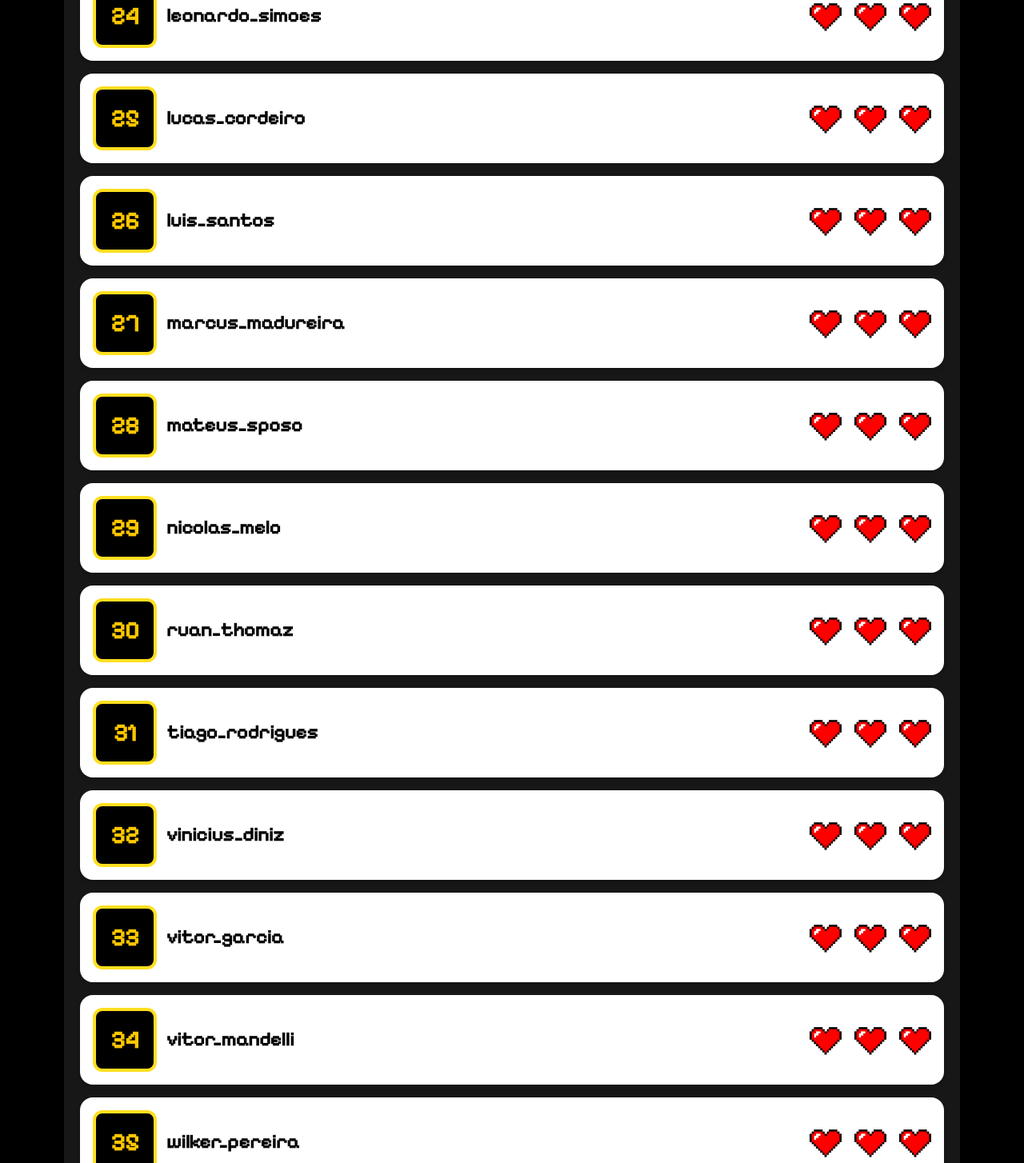
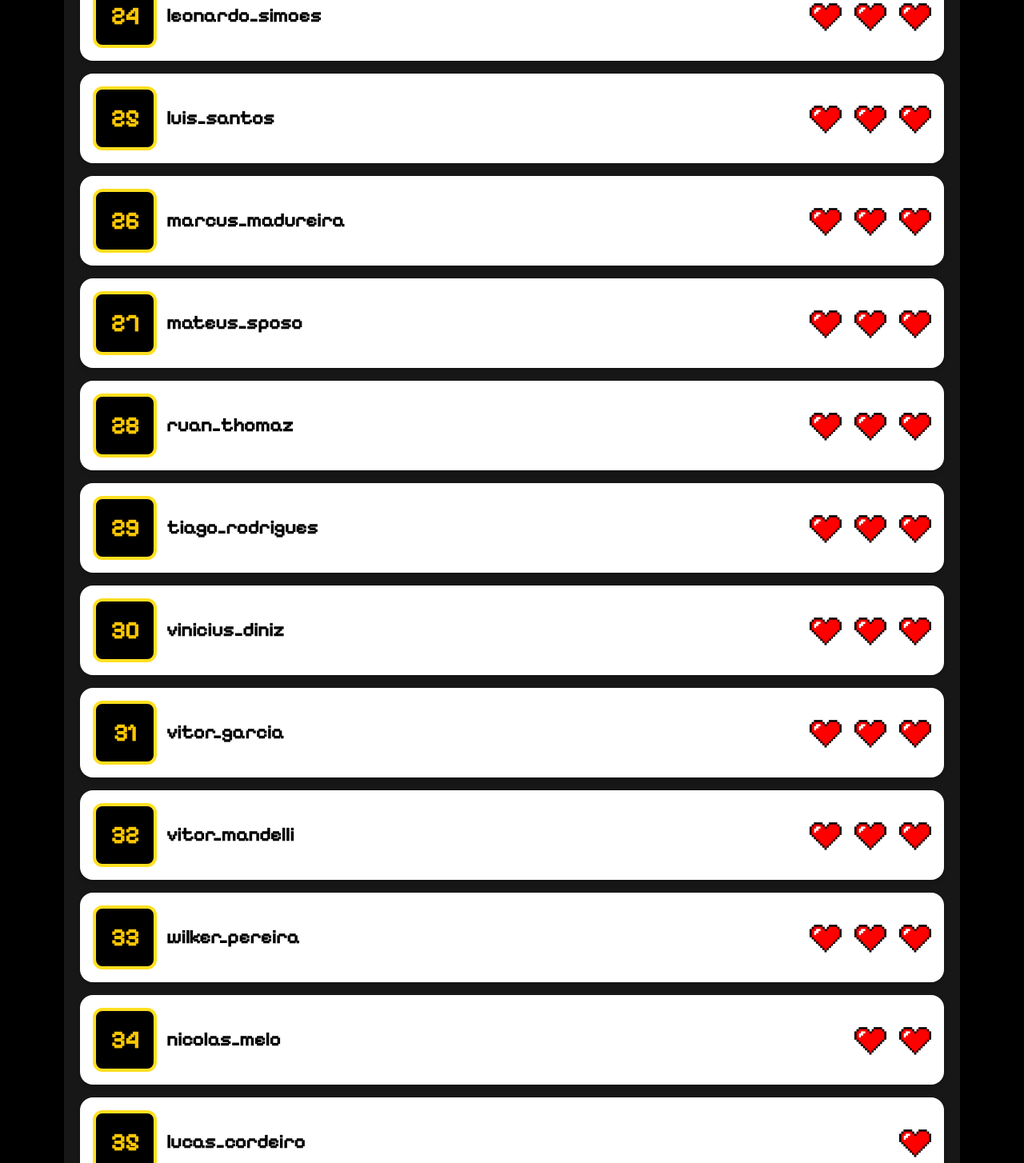
Before and after one commit to Mega-Jr-Git/mega-leaderboard, a React (Vite) app: page / in a window 1280 px wide. Shown: the part 3800-5254 px from the top of the page at 80% size. Built offline with nearby package versions, Linux system fonts and the light colour scheme.

Commit message:
chore: Atualiza quadro de strikes
Registra as movimentações mais recentes (Novembro/2025 - Parte 1)

```diff
--- a/src/data/players.js
+++ b/src/data/players.js
@@ -12,7 +12,7 @@ const players = [
   { id: 11, name: "beatriz_ponces", heart: 3 },
   { id: 12, name: "marcus_madureira", heart: 3 },
   { id: 13, name: "klayton_dias", heart: 3 },
-  { id: 14, name: "nicolas_melo", heart: 3 },
+  { id: 14, name: "nicolas_melo", heart: 2 },
   { id: 15, name: "ruan_thomaz", heart: 3 },
   { id: 16, name: "joao_brito", heart: 3 },
   { id: 17, name: "bruno_mazarin", heart: 3 },
@@ -21,7 +21,7 @@ const players = [
   { id: 20, name: "luis_santos", heart: 3 },
   { id: 21, name: "vinicius_diniz", heart: 3 },
   { id: 22, name: "julia_cruz", heart: 3 },
-  { id: 23, name: "lucas_cordeiro", heart: 3 },
+  { id: 23, name: "lucas_cordeiro", heart: 1 },
   { id: 24, name: "isabele_firmino", heart: 3 },
   { id: 25, name: "antonio_castro", heart: 3 },
   { id: 26, name: "julio_dalpiaz", heart: 3 },
```
